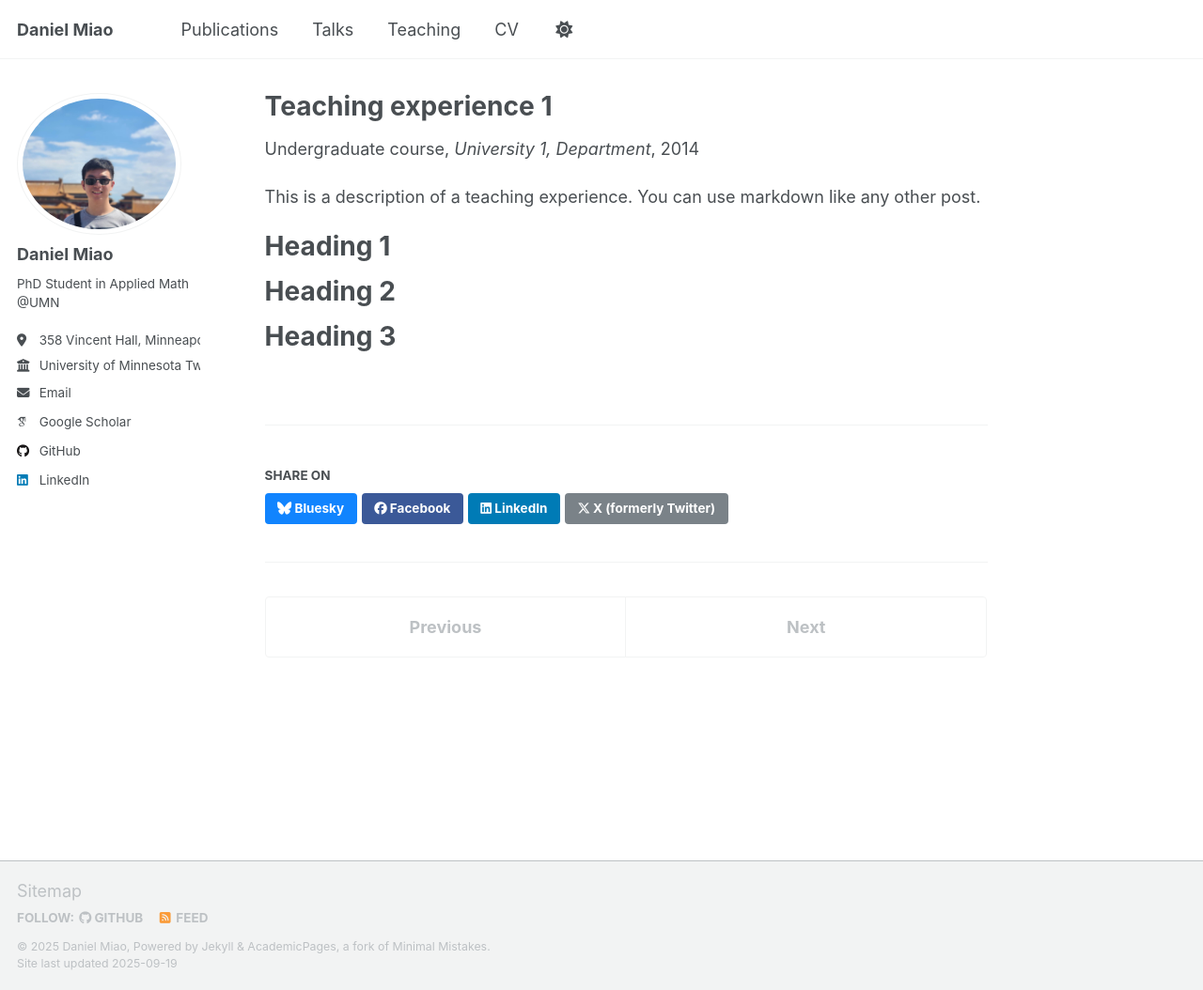
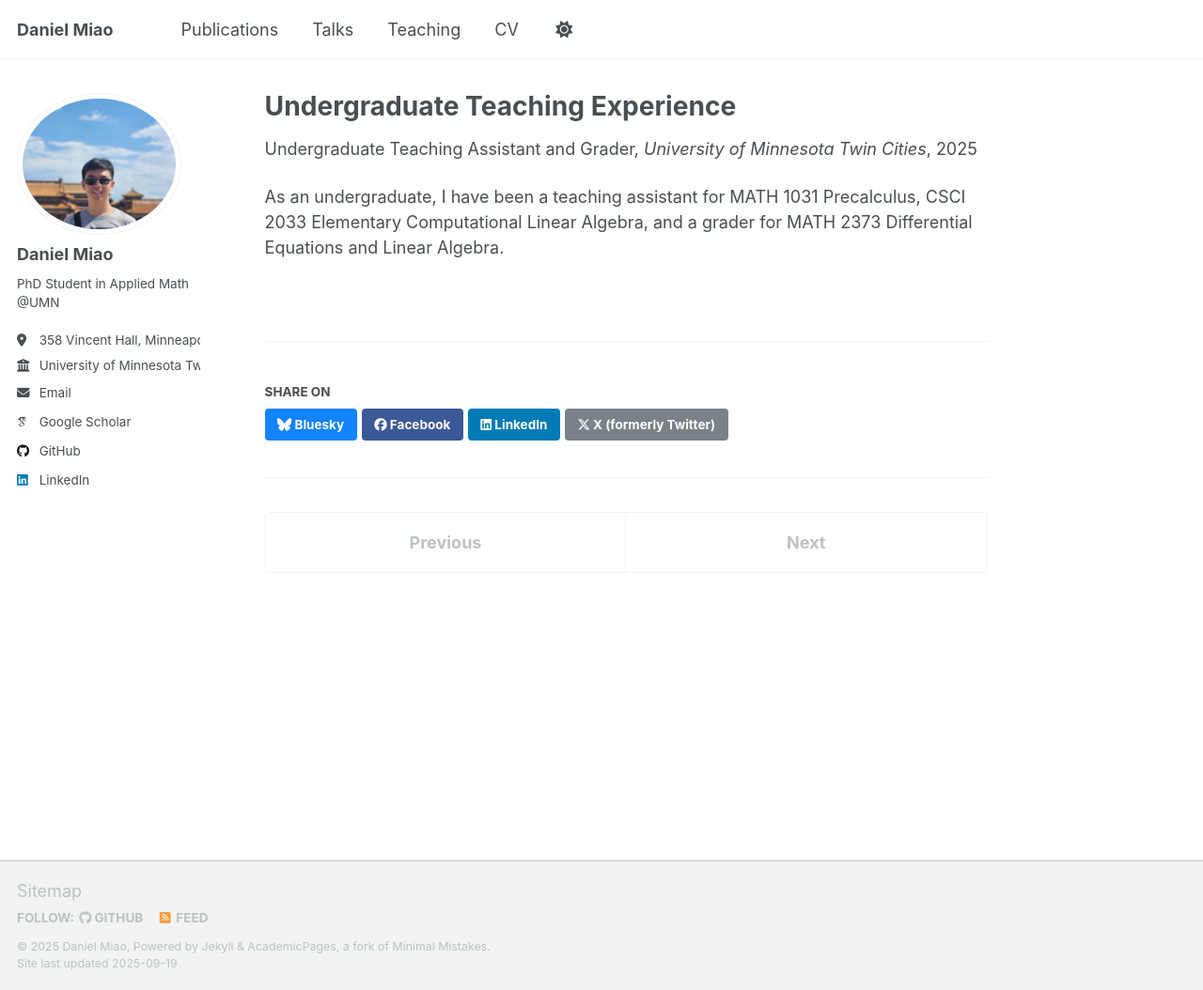
Before and after one commit to dmiao153/DanielMiao, a Jekyll site: the page built from _teaching/2014-spring-teaching-1.md, in a window 1280 px wide and 1054 px high. Shown: the whole window at 94% size. Built offline with Jekyll 4.4.1, drawn with Linux system fonts in a browser that asks for light colours; some web fonts are replaced; a script that is not in the unit is left out; a file with an impossible date is left out.

Commit message:
Update 2014-spring-teaching-1.md

```diff
--- a/_teaching/2014-spring-teaching-1.md
+++ b/_teaching/2014-spring-teaching-1.md
@@ -1,20 +1,11 @@
 ---
-title: "Teaching experience 1"
+title: "Undergraduate Teaching Experience"
 collection: teaching
-type: "Undergraduate course"
-permalink: /teaching/2014-spring-teaching-1
-venue: "University 1, Department"
-date: 2014-01-01
-location: "City, Country"
+type: "Undergraduate Teaching Assistant and Grader"
+# permalink: /teaching/2014-spring-teaching-1
+venue: "University of Minnesota Twin Cities"
+# date: 2014-01-01
+location: "UMN"
 ---
 
-This is a description of a teaching experience. You can use markdown like any other post.
-
-Heading 1
-======
-
-Heading 2
-======
-
-Heading 3
-======
+As an undergraduate, I have been a teaching assistant for MATH 1031 Precalculus, CSCI 2033 Elementary Computational Linear Algebra, and a grader for MATH 2373 Differential Equations and Linear Algebra.
```
